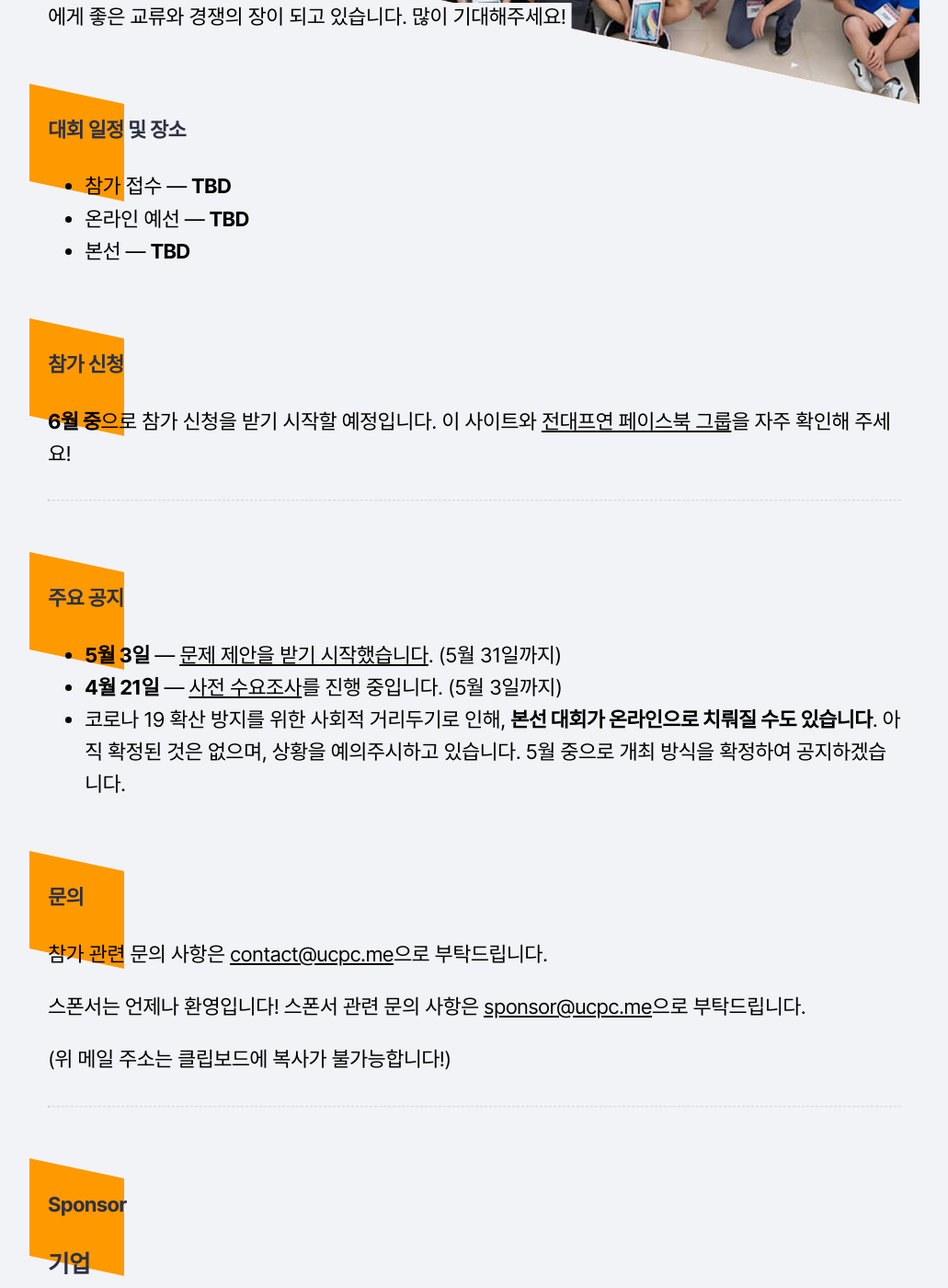
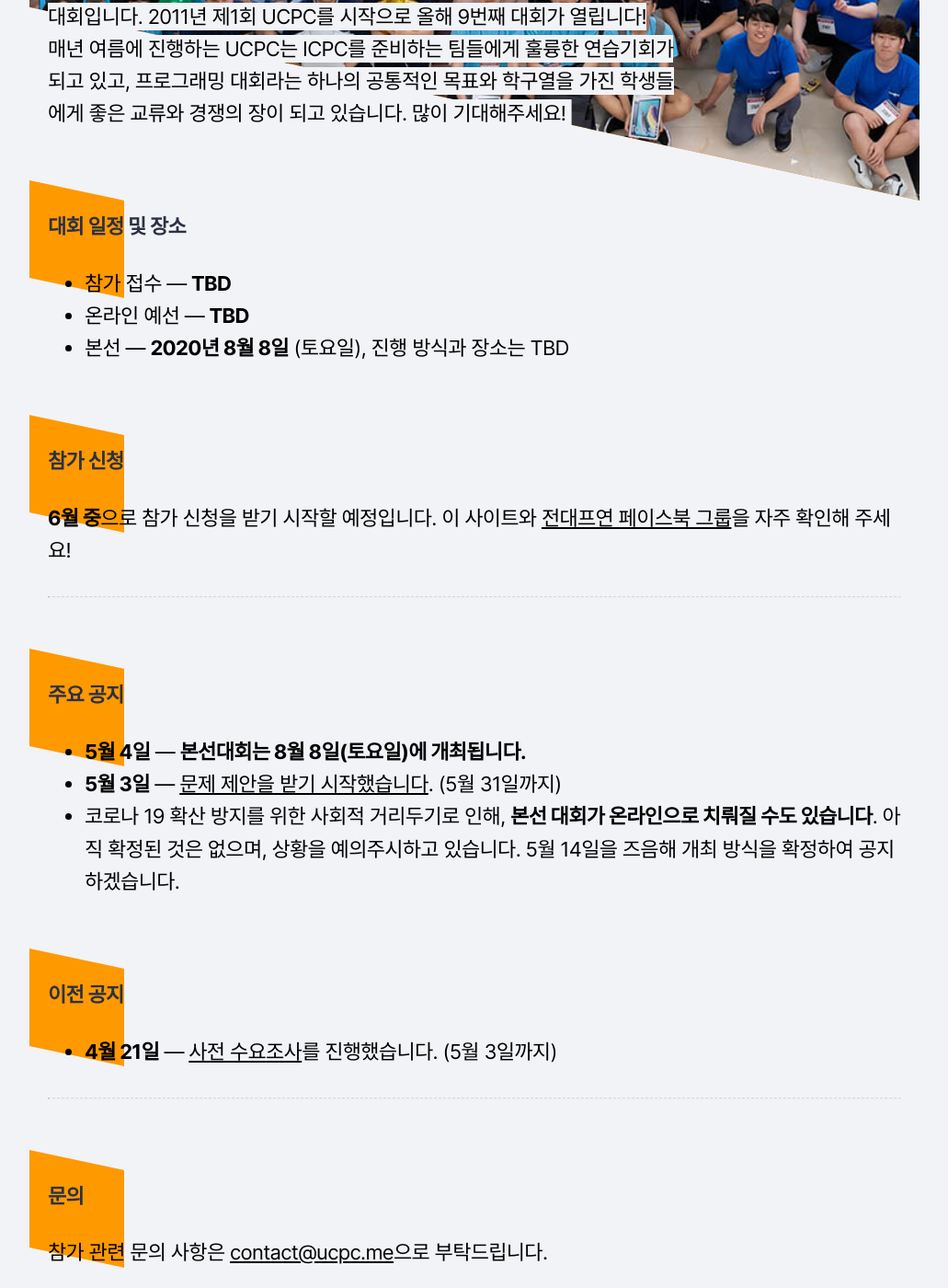
Before and after one commit to ucpcc/2020, a Jekyll site: the page built from index.md, in a window 1280 px wide and 1400 px high, scrolled down 1290 px. Shown: the whole window at 92% size, without its empty margins (124-1155 px from the left). Built offline with Jekyll 4.4.1, drawn with Linux system fonts in a browser that asks for light colours.

Commit message:
Updated final schedule

```diff
--- a/_layouts/home.html
+++ b/_layouts/home.html
@@ -9,10 +9,13 @@
 
     <div class="contents">
       <div class="skewed_box" style="z-index: 2; position: relative;">
-          <div class="main_caption">
-              2020 여름 대회<br>
-              <small>전국 대학생 프로그래밍 대회 동아리 연합</small>
-          </div>
+        <div class="main_caption">
+          2020 여름 대회<br>
+          <small>전국 대학생 프로그래밍 대회 동아리 연합</small><br>
+          <p>
+            본선 <b>8월 8일<sup>SAT</sup></b>
+          </p>
+        </div>
       </div>
     </div>
     <div class="cover_image image_container skewed_box" style="z-index: 2;">
@@ -48,6 +51,8 @@
       </p>
     </div>
 
+
+
     <main class="contents" aria-label="Content">
       {{ content }}
     </main>
--- a/index.md
+++ b/index.md
@@ -7,7 +7,7 @@ title: UCPC 2020
 
  * 참가 접수 --- **TBD**
  * 온라인 예선 --- **TBD**
- * 본선 --- **TBD**
+ * 본선 --- **2020년 8월 8일** (토요일), 진행 방식과 장소는 TBD
 
 ## 참가 신청
 
@@ -18,10 +18,16 @@ title: UCPC 2020
 
 ## 주요 공지
 
+* **5월 4일** --- **본선대회는 8월 8일(토요일)에 개최됩니다.**
 * **5월 3일** --- [문제 제안을 받기 시작했습니다](/tasks). (5월 31일까지)
-* **4월 21일** --- [사전 수요조사](https://forms.gle/XjjWAn3BkBwBULMU9)를 진행 중입니다. (5월 3일까지)
 * 코로나 19 확산 방지를 위한 사회적 거리두기로 인해, **본선 대회가 온라인으로 치뤄질 수도 있습니다**.
-  아직 확정된 것은 없으며, 상황을 예의주시하고 있습니다. 5월 중으로 개최 방식을 확정하여 공지하겠습니다.
+  아직 확정된 것은 없으며, 상황을 예의주시하고 있습니다. 5월 14일을 즈음해 개최 방식을 확정하여 공지하겠습니다.
+
+## 이전 공지
+
+* **4월 21일** --- [사전 수요조사](https://forms.gle/XjjWAn3BkBwBULMU9)를 진행했습니다. (5월 3일까지)
+
+---
 
 ## 문의
 
```
Also changed, not shown: 01-about.md (+1 -0 lines), 03-final.md (+3 -1 lines), 4 other files.
